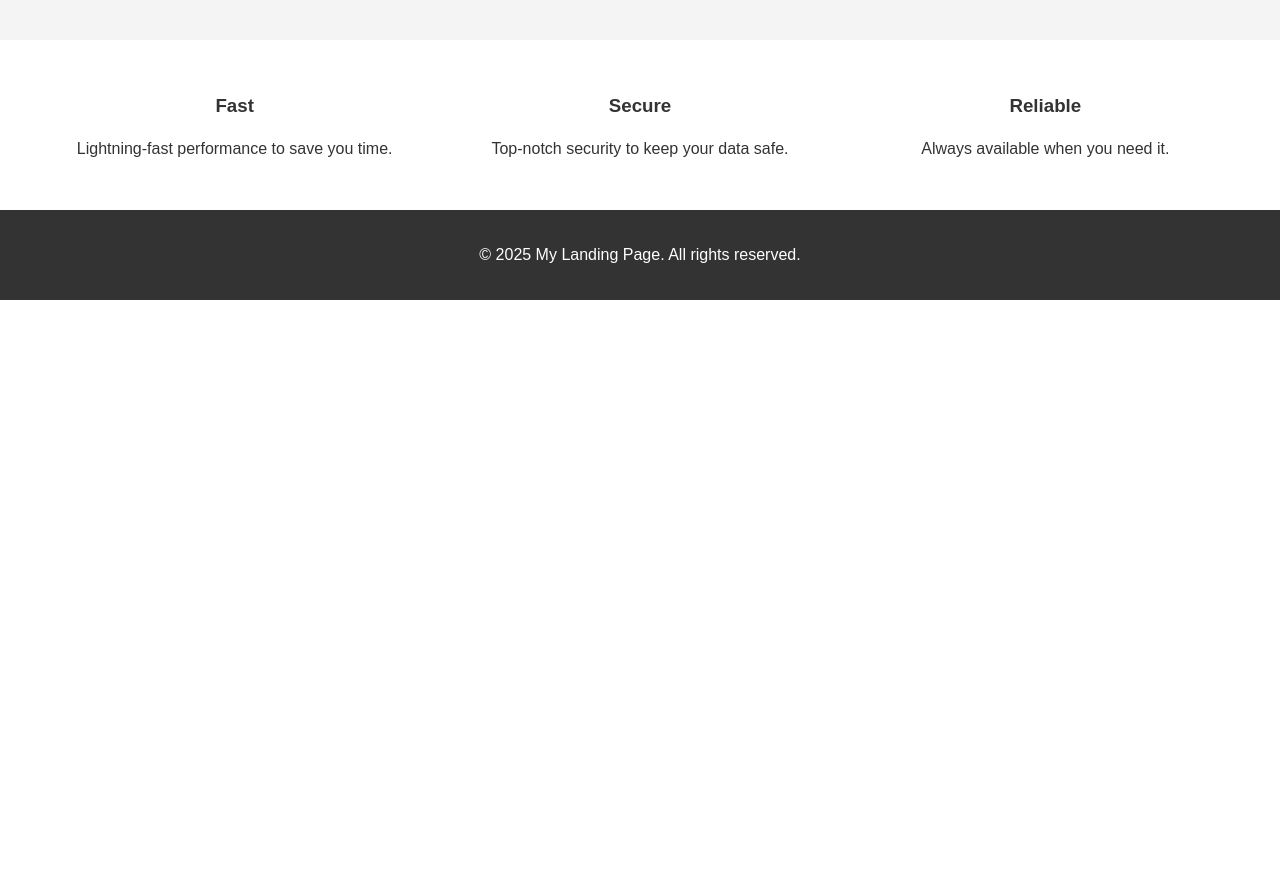
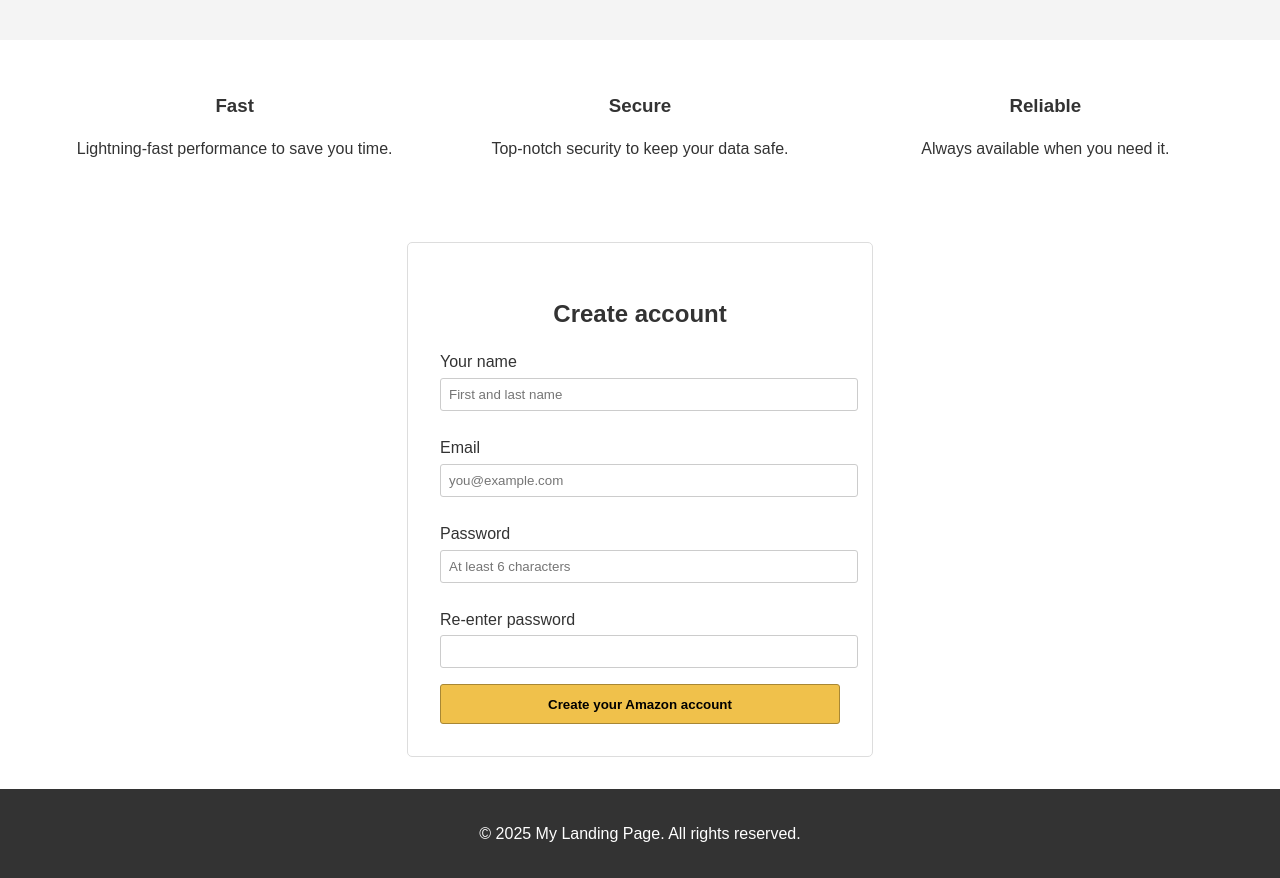
Before and after one commit to Nikhilesh012003/Java-Project-Hello-01, a plain HTML site: page index.html in a window 1280 px wide. Shown: the part 800-1678 px from the top of the page. Before the commit the page ends 1100 px from the top, so only its background shows below. Drawn offline with Linux system fonts and the light colour scheme.

Commit message:
Implement signup section in index.html
Added a signup section with form fields for name, email, password, and a submit button.

```diff
--- a/index.html
+++ b/index.html
@@ -66,6 +66,38 @@
     .feature h3 {
       margin-bottom: 1rem;
     }
+    .signup {
+      max-width: 400px;
+      margin: 2rem auto;
+      padding: 2rem;
+      border: 1px solid #ddd;
+      border-radius: 5px;
+      background: #fff;
+    }
+    .signup h2 {
+      text-align: center;
+      margin-bottom: 1rem;
+    }
+    .signup label {
+      display: block;
+      margin: 0.5rem 0 0.2rem;
+    }
+    .signup input {
+      width: 100%;
+      padding: 0.5rem;
+      margin-bottom: 1rem;
+      border: 1px solid #ccc;
+      border-radius: 3px;
+    }
+    .signup button {
+      width: 100%;
+      padding: 0.7rem;
+      background: #f0c14b;
+      border: 1px solid #a88734;
+      border-radius: 3px;
+      cursor: pointer;
+      font-weight: bold;
+    }
     footer {
       background: #333;
       color: #fff;
@@ -79,7 +111,7 @@
     <h2>My Landing Page</h2>
     <nav>
       <a href="#features">Features</a>
-      <a href="#about">About</a>
+      <a href="#signup">Signup</a>
       <a href="#contact">Contact</a>
     </nav>
   </header>
@@ -105,6 +137,26 @@
     </div>
   </section>
 
+  <!-- Amazon-style Signup Section -->
+  <section id="signup" class="signup">
+    <h2>Create account</h2>
+    <form>
+      <label for="name">Your name</label>
+      <input type="text" id="name" name="name" placeholder="First and last name" required>
+
+      <label for="email">Email</label>
+      <input type="email" id="email" name="email" placeholder="you@example.com" required>
+
+      <label for="password">Password</label>
+      <input type="password" id="password" name="password" placeholder="At least 6 characters" required>
+
+      <label for="repassword">Re-enter password</label>
+      <input type="password" id="repassword" name="repassword" required>
+
+      <button type="submit">Create your Amazon account</button>
+    </form>
+  </section>
+
   <footer>
     <p>&copy; 2025 My Landing Page. All rights reserved.</p>
   </footer>
```
